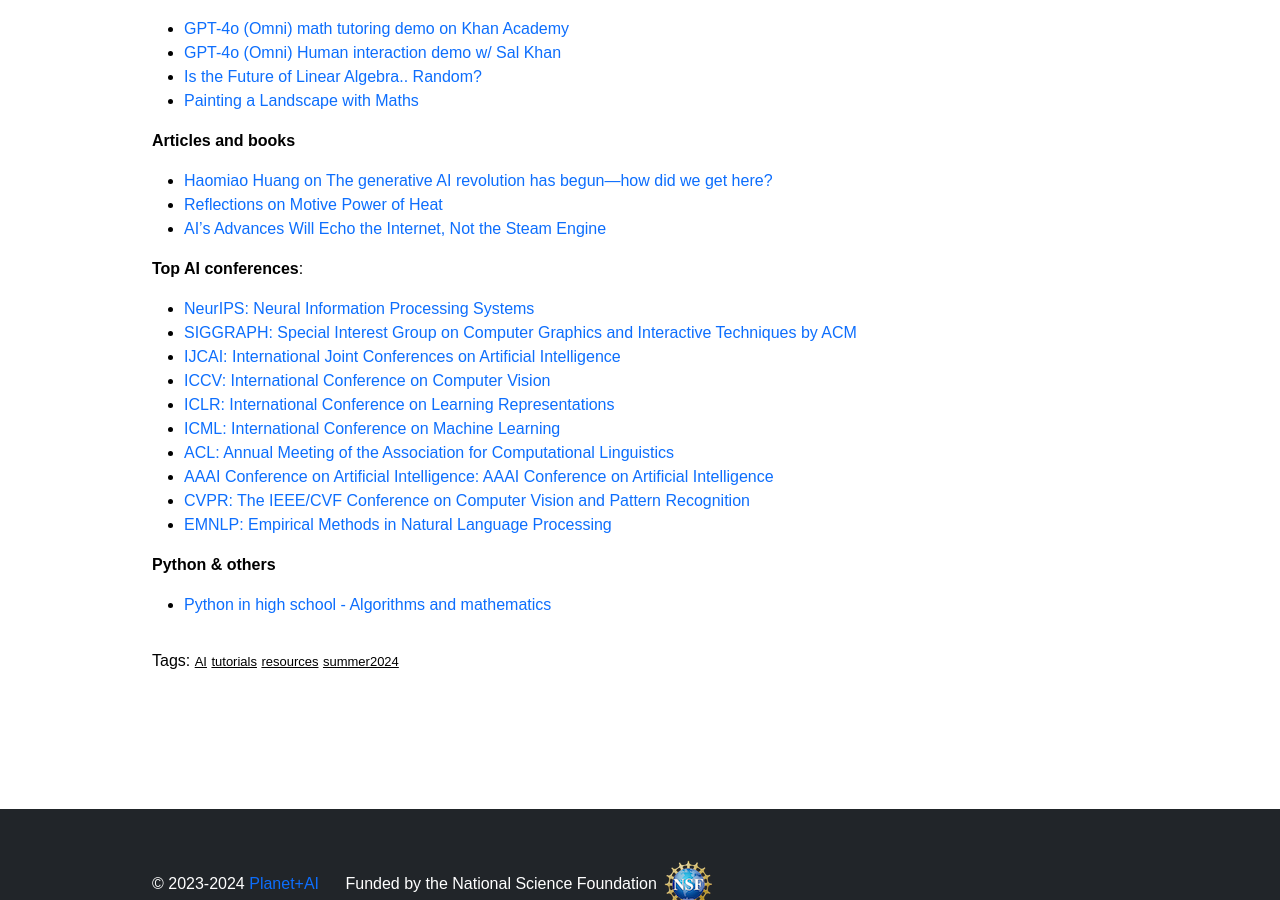
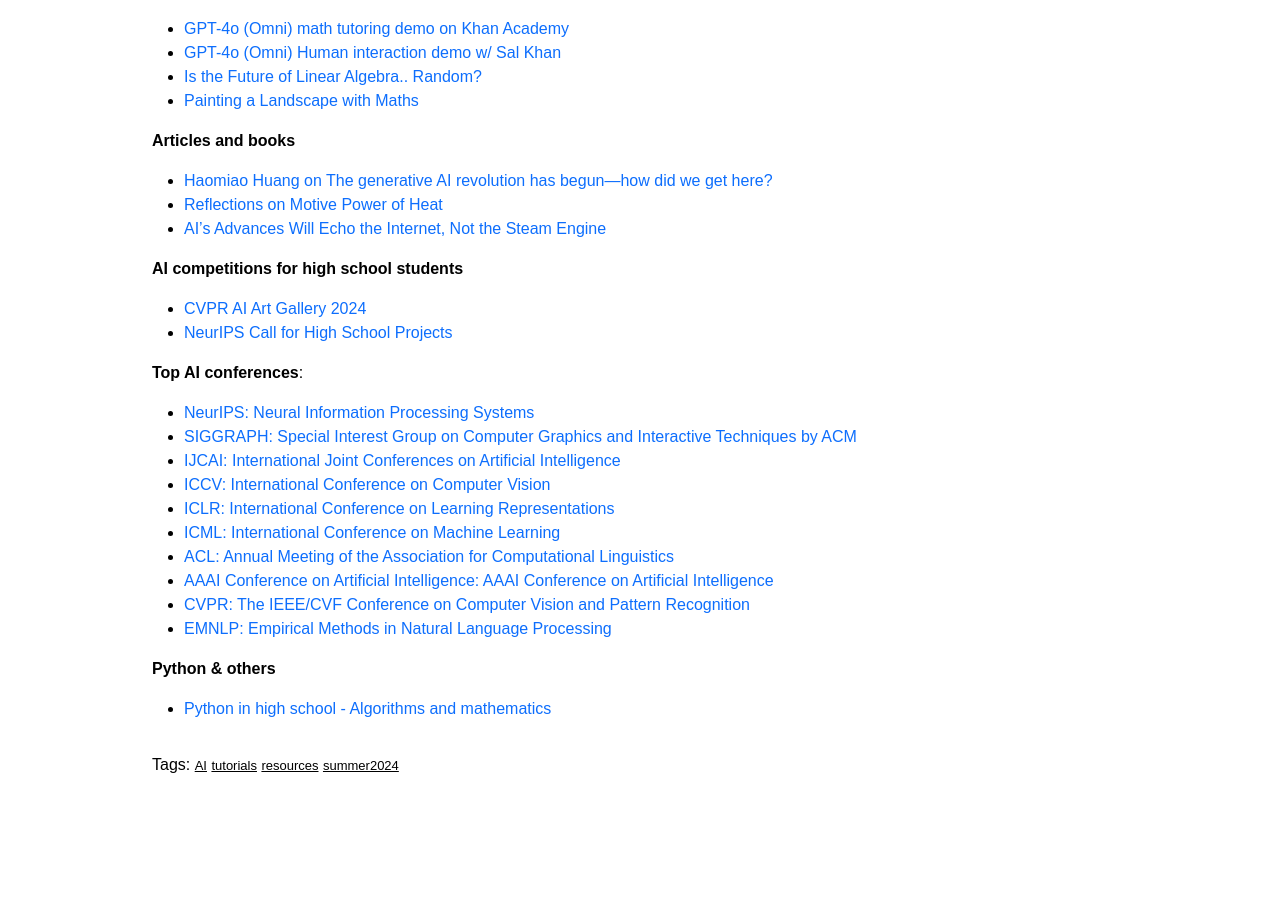
Before and after one commit to planet-ai-2023/planet-ai-2023.github.io, a Jekyll site: the page built from _posts/2024-6-01-readings_for_summer2024.md, in a window 1280 px wide and 900 px high, scrolled down 499 px. Built offline with Jekyll 4.4.1, drawn with Linux system fonts in a browser that asks for light colours.

Commit message:
Add files via upload

```diff
--- a/_posts/2024-6-01-readings_for_summer2024.md
+++ b/_posts/2024-6-01-readings_for_summer2024.md
@@ -29,6 +29,9 @@ tags: [ AI, tutorials, resources, summer2024 ]
 - [Reflections on Motive Power of Heat](https://www3.nd.edu/~powers/ame.20231/carnot1897.pdf){:target="_blank"}
 - [AI’s Advances Will Echo the Internet, Not the Steam Engine](https://www.deccanherald.com/opinion/ais-advances-will-echo-the-internet-not-the-steam-engine-2971889){:target="_blank"}
 
+**AI competitions for high school students**
+- [CVPR AI Art Gallery 2024](https://cvpr.thecvf.com/Conferences/2024/CallForAIArt){:target="_blank"}
+- [NeurIPS Call for High School Projects](https://neurips.cc/Conferences/2024/CallforHighSchoolProjects){:target="_blank"}
 
 **Top AI conferences**:
 - [NeurIPS: Neural Information Processing Systems](https://neurips.cc/){:target="_blank"}
```
